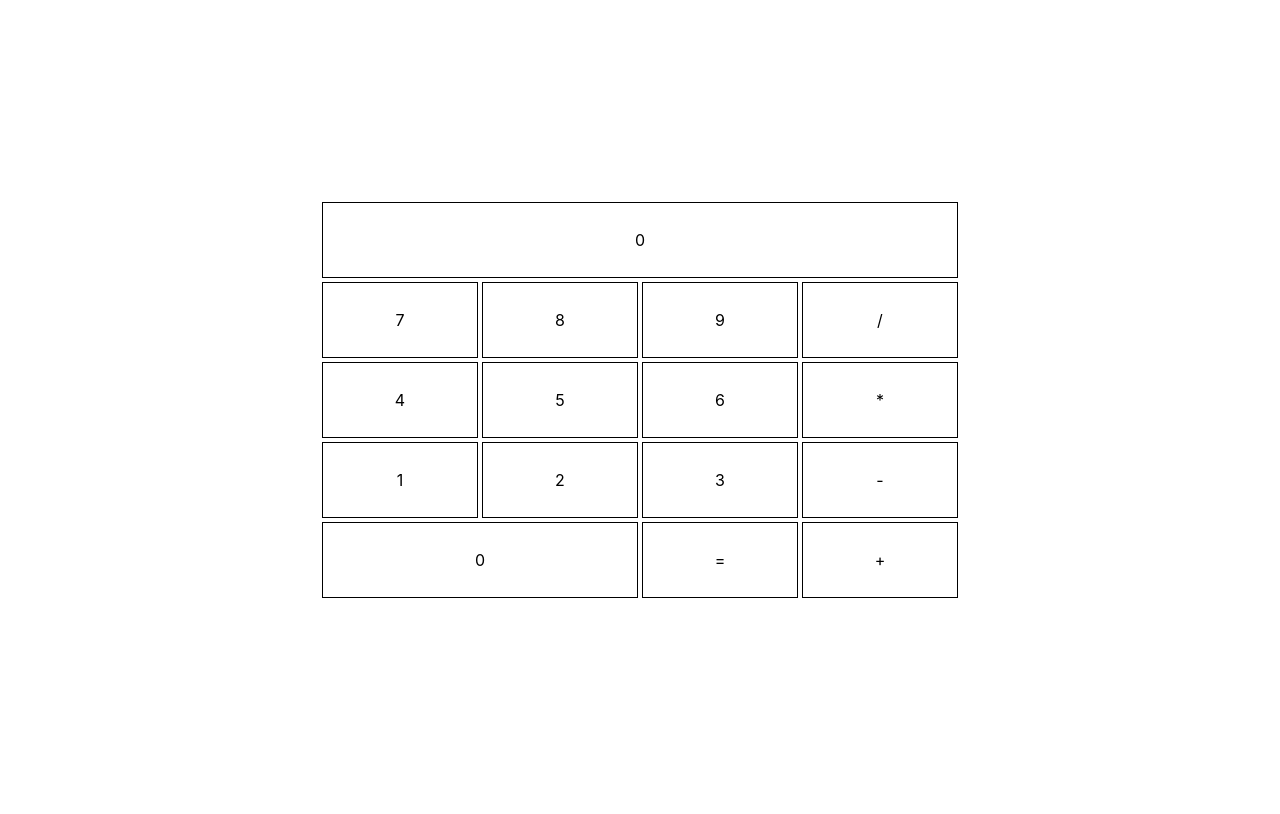
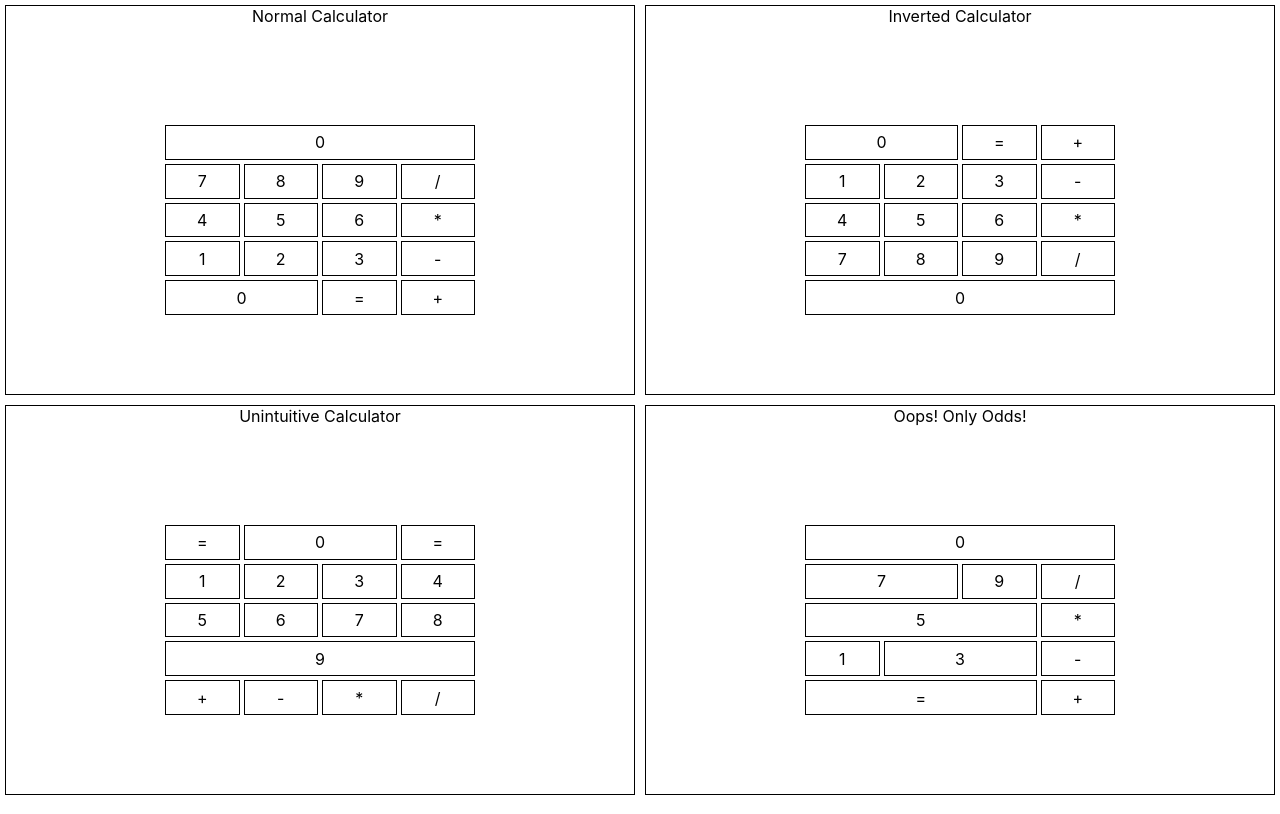
Before and after one commit to bauele/react-calculator, a React (Create React App) app: page / in a window 1280 px wide. Built offline with nearby package versions, Linux system fonts and the light colour scheme.

Commit message:
Modify calculator component to accept UI array as a prop

```diff
--- a/src/App.tsx
+++ b/src/App.tsx
@@ -1,10 +1,110 @@
 import './App.css';
 import Calculator from './components/Calculator';
 
+let calcUI1 = new Array<{}>();
+calcUI1.push(
+  { label: 'accumulator', row: 1, column: 1, width: 4, height: 1, onClick: 'numberClicked' },
+  { label: '7', row: 2, column: 1, width: 1, height: 1, onClick: 'numberClicked' },
+  { label: '8', row: 2, column: 2, width: 1, height: 1, onClick: 'numberClicked' },
+  { label: '9', row: 2, column: 3, width: 1, height: 1, onClick: 'numberClicked' },
+  { label: '/', row: 2, column: 4, width: 1, height: 1, onClick: 'operationClicked', action: 'divide' },
+  { label: '4', row: 3, column: 1, width: 1, height: 1, onClick: 'numberClicked' },
+  { label: '5', row: 3, column: 2, width: 1, height: 1, onClick: 'numberClicked' },
+  { label: '6', row: 3, column: 3, width: 1, height: 1, onClick: 'numberClicked' },
+  { label: '*', row: 3, column: 4, width: 1, height: 1, onClick: 'operationClicked', action: 'multiply' },
+  { label: '1', row: 4, column: 1, width: 1, height: 1, onClick: 'numberClicked' },
+  { label: '2', row: 4, column: 2, width: 1, height: 1, onClick: 'numberClicked' },
+  { label: '3', row: 4, column: 3, width: 1, height: 1, onClick: 'numberClicked' },
+  { label: '-', row: 4, column: 4, width: 1, height: 1, onClick: 'operationClicked', action: 'subtract' },
+  { label: '0', row: 5, column: 1, width: 2, height: 1, onClick: 'numberClicked' },
+  { label: '=', row: 5, column: 3, width: 1, height: 1, onClick: 'operationClicked' },
+  { label: '+', row: 5, column: 4, width: 1, height: 1, onClick: 'operationClicked', action: 'add' },
+);
+
+let calcUI2 = new Array<{}>();
+calcUI2.push(
+  { label: 'accumulator', row: 5, column: 1, width: 4, height: 1, onClick: 'numberClicked' },
+  { label: '7', row: 4, column: 1, width: 1, height: 1, onClick: 'numberClicked' },
+  { label: '8', row: 4, column: 2, width: 1, height: 1, onClick: 'numberClicked' },
+  { label: '9', row: 4, column: 3, width: 1, height: 1, onClick: 'numberClicked' },
+  { label: '/', row: 4, column: 4, width: 1, height: 1, onClick: 'operationClicked', action: 'divide' },
+  { label: '4', row: 3, column: 1, width: 1, height: 1, onClick: 'numberClicked' },
+  { label: '5', row: 3, column: 2, width: 1, height: 1, onClick: 'numberClicked' },
+  { label: '6', row: 3, column: 3, width: 1, height: 1, onClick: 'numberClicked' },
+  { label: '*', row: 3, column: 4, width: 1, height: 1, onClick: 'operationClicked', action: 'multiply' },
+  { label: '1', row: 2, column: 1, width: 1, height: 1, onClick: 'numberClicked' },
+  { label: '2', row: 2, column: 2, width: 1, height: 1, onClick: 'numberClicked' },
+  { label: '3', row: 2, column: 3, width: 1, height: 1, onClick: 'numberClicked' },
+  { label: '-', row: 2, column: 4, width: 1, height: 1, onClick: 'operationClicked', action: 'subtract' },
+  { label: '0', row: 1, column: 1, width: 2, height: 1, onClick: 'numberClicked' },
+  { label: '=', row: 1, column: 3, width: 1, height: 1, onClick: 'operationClicked' },
+  { label: '+', row: 1, column: 4, width: 1, height: 1, onClick: 'operationClicked', action: 'add' },
+);
+
+let calcUI3 = new Array<{}>();
+calcUI3.push(
+  { label: 'accumulator', row: 1, column: 2, width: 2, height: 1, onClick: 'numberClicked' },
+  { label: '=', row: 1, column: 1, width: 1, height: 1, onClick: 'operationClicked' },
+  { label: '=', row: 1, column: 4, width: 1, height: 1, onClick: 'operationClicked' },
+  { label: '1', row: 2, column: 1, width: 1, height: 1, onClick: 'numberClicked' },
+  { label: '2', row: 2, column: 2, width: 1, height: 1, onClick: 'numberClicked' },
+  { label: '3', row: 2, column: 3, width: 1, height: 1, onClick: 'numberClicked' },
+  { label: '4', row: 2, column: 4, width: 1, height: 1, onClick: 'numberClicked' },
+  { label: '5', row: 3, column: 1, width: 1, height: 1, onClick: 'numberClicked' },
+  { label: '6', row: 3, column: 2, width: 1, height: 1, onClick: 'numberClicked' },
+  { label: '7', row: 3, column: 3, width: 1, height: 1, onClick: 'numberClicked' },
+  { label: '8', row: 3, column: 4, width: 1, height: 1, onClick: 'numberClicked' },
+  { label: '9', row: 4, column: 1, width: 4, height: 1, onClick: 'numberClicked' },
+  { label: '+', row: 5, column: 1, width: 1, height: 1, onClick: 'operationClicked', action: 'add' },
+  { label: '-', row: 5, column: 2, width: 1, height: 1, onClick: 'operationClicked', action: 'subtract' },
+  { label: '*', row: 5, column: 3, width: 1, height: 1, onClick: 'operationClicked', action: 'multiply' },
+  { label: '/', row: 5, column: 4, width: 1, height: 1, onClick: 'operationClicked', action: 'divide' },
+);
+
+let calcUI4 = new Array<{}>();
+calcUI4.push(
+  { label: 'accumulator', row: 1, column: 1, width: 4, height: 1, onClick: 'numberClicked' },
+  { label: '7', row: 2, column: 1, width: 2, height: 1, onClick: 'numberClicked' },
+  { label: '9', row: 2, column: 3, width: 1, height: 1, onClick: 'numberClicked' },
+  { label: '/', row: 2, column: 4, width: 1, height: 1, onClick: 'operationClicked', action: 'divide' },
+  { label: '5', row: 3, column: 1, width: 3, height: 1, onClick: 'numberClicked' },
+  { label: '*', row: 3, column: 4, width: 1, height: 1, onClick: 'operationClicked', action: 'multiply' },
+  { label: '1', row: 4, column: 1, width: 1, height: 1, onClick: 'numberClicked' },
+  { label: '3', row: 4, column: 2, width: 2, height: 1, onClick: 'numberClicked' },
+  { label: '-', row: 4, column: 4, width: 1, height: 1, onClick: 'operationClicked', action: 'subtract' },
+  { label: '=', row: 5, column: 1, width: 3, height: 1, onClick: 'operationClicked' },
+  { label: '+', row: 5, column: 4, width: 1, height: 1, onClick: 'operationClicked', action: 'add' },
+);
+
 function App() {
   return (
-    <div className="App">
-      <Calculator />
+    <div className="App" style={{
+      "display": "grid",
+      "gridTemplateColumns": "repeat(2, 1fr)",
+      "gridTemplateRows": "repeat(2, 1fr)",
+      "height": "100vh",
+    }} >
+
+      <div style={{ "border": "1px solid black", "gridRowStart": "1", "gridRowEnd": "2", "gridColumnStart": "1", "gridColumnEnd": "2", "margin": "5px" }}>
+        Normal Calculator
+        <Calculator uiArray={calcUI1} />
+      </div>
+
+      <div style={{ "border": "1px solid black", "gridRowStart": "1", "gridRowEnd": "2", "gridColumnStart": "2", "gridColumnEnd": "3", "margin": "5px" }}>
+        Inverted Calculator
+        <Calculator uiArray={calcUI2} />
+      </div>
+
+      <div style={{ "border": "1px solid black", "gridRowStart": "2", "gridRowEnd": "3", "gridColumnStart": "1", "gridColumnEnd": "2", "margin": "5px" }}>
+        Unintuitive Calculator
+        <Calculator uiArray= {calcUI3} />
+      </div>
+
+      <div style={{ "border": "1px solid black", "gridRowStart": "2", "gridRowEnd": "3", "gridColumnStart": "2", "gridColumnEnd": "3", "margin": "5px" }}>
+        Oops! Only Odds!
+        <Calculator uiArray = {calcUI4} />
+      </div>
+
     </div>
   );
 }
--- a/src/components/Calculator.tsx
+++ b/src/components/Calculator.tsx
@@ -3,42 +3,43 @@ import UIElement from './UIElement';
 import '../styles/Calculator.css';
 import { useState, useEffect } from 'react';
 
-function Calculator() {
+interface Props {
+    uiArray: {}[];
+}
+
+function Calculator({uiArray}: Props) {
     const [accumulator, setAccumulator] = useState(0);
     const [operation, setOperation] = useState('');
-
-    let uiArray = new Array<{}>();
-    uiArray.push(
-        { label: accumulator, row: 1, column: 1, width: 4, height: 1, onClick: numberClicked },
-        { label: '7', row: 2, column: 1, width: 1, height: 1, onClick: numberClicked},
-        { label: '8', row: 2, column: 2, width: 1, height: 1, onClick: numberClicked },
-        { label: '9', row: 2, column: 3, width: 1, height: 1, onClick: numberClicked },
-        { label: '/', row: 2, column: 4, width: 1, height: 1, onClick: operationClicked, action: 'divide' },
-        { label: '4', row: 3, column: 1, width: 1, height: 1, onClick: numberClicked},
-        { label: '5', row: 3, column: 2, width: 1, height: 1, onClick: numberClicked },
-        { label: '6', row: 3, column: 3, width: 1, height: 1, onClick: numberClicked },
-        { label: '*', row: 3, column: 4, width: 1, height: 1, onClick: operationClicked, action: 'multiply' },
-        { label: '1', row: 4, column: 1, width: 1, height: 1, onClick: numberClicked},
-        { label: '2', row: 4, column: 2, width: 1, height: 1, onClick: numberClicked },
-        { label: '3', row: 4, column: 3, width: 1, height: 1, onClick: numberClicked },
-        { label: '-', row: 4, column: 4, width: 1, height: 1, onClick: operationClicked, action: 'subtract' },
-        { label: '0', row: 5, column: 1, width: 2, height: 1, onClick: numberClicked },
-        { label: '=', row: 5, column: 3, width: 1, height: 1, onClick: operationClicked },
-        { label: '+', row: 5, column: 4, width: 1, height: 1, onClick: operationClicked, action: 'add' },
-    );
 
     let uiElements = uiArray.map((x: any) => {
         return (
             <UIElement
-                label={x.label}
+                key = {x.label}
+                label = {matchLabel(x.label)}
                 row={x.row}
                 column={x.column}
                 width={x.width}
                 height={x.height}
-                onClick={x.onClick}
+                onClick={ () => {
+                    if (x.onClick === 'numberClicked') {
+                        return numberClicked(x.label);
+                    }
+                    else if (x.onClick === 'operationClicked') {
+                        return operationClicked(x.label, x.action);
+                    }
+                }}
                 action={x.action? x.action: null} />
         )
     })
+
+    function matchLabel(value: string) {
+        if (value === 'accumulator') {
+            return accumulator.toString();
+        }
+        else {
+            return value;
+        }
+    }
 
     function numberClicked(value: string) {
         let number = Number.parseInt(value);
--- a/src/components/UIElement.tsx
+++ b/src/components/UIElement.tsx
@@ -11,8 +11,8 @@ interface Props {
 function UIElement({label, row, column, width, height, onClick, action}: Props) {
     let styleObject = {
         "display": "flex",
-        "align-items": "center",
-        "justify-content": "center",
+        "alignItems": "center",
+        "justifyContent": "center",
         "border": "1px solid black",
         "margin": "2px",
         "gridRowStart": row,
--- a/src/styles/Calculator.css
+++ b/src/styles/Calculator.css
@@ -1,6 +1,6 @@
 #parent {
     width: 100%;
-    height: 100vh;
+    height: 100%;
     display: flex;
     flex-direction: row;
     justify-content: center;
```
